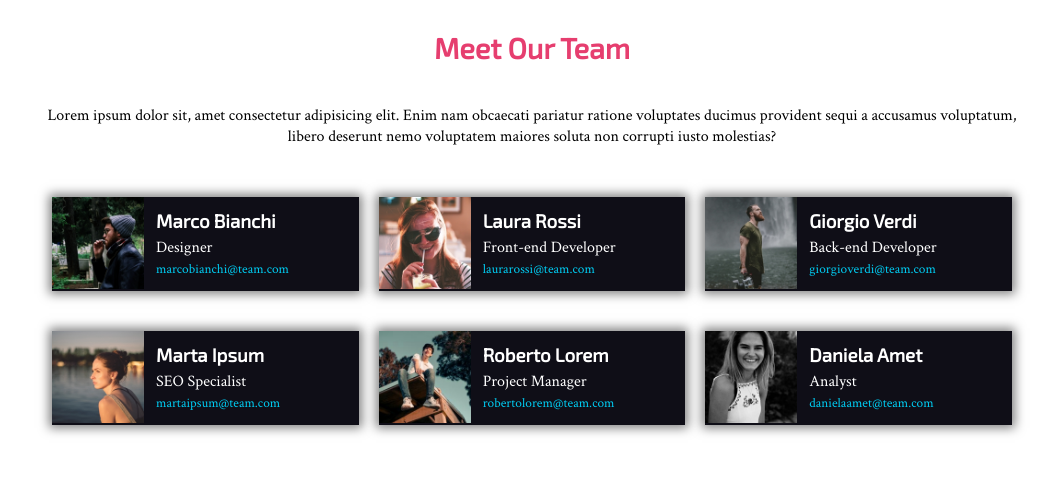
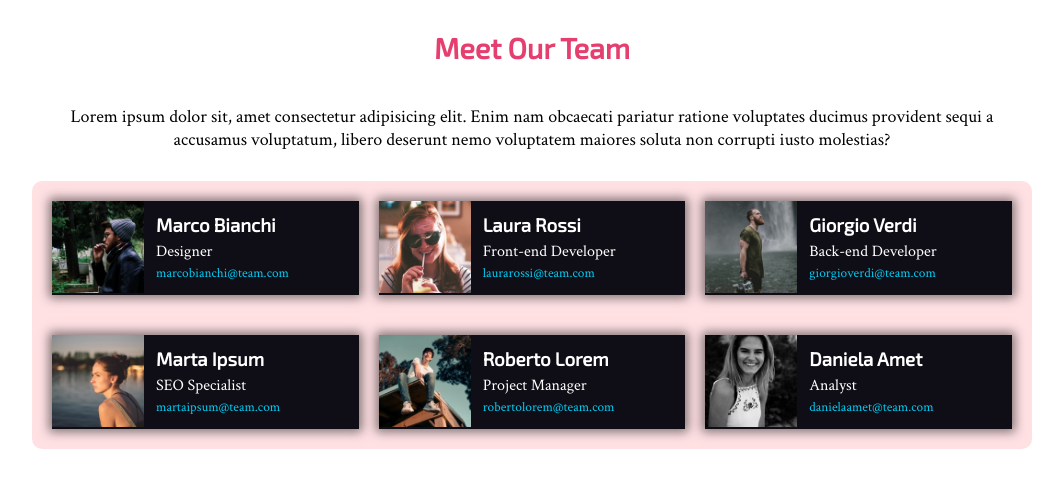
Before and after one commit to Vittoriocorradi/html-css-float-cards, a plain HTML site: page index.html in a window 1280 px wide. Shown: the whole page, without its empty margins (108-1171 px from the left). Drawn offline with Linux system fonts and the light colour scheme.

Commit message:
Selettori avanzati e sfondo

```diff
--- a/css/style.css
+++ b/css/style.css
@@ -44,21 +44,29 @@ main {
     padding-top: 30px;
 }
 
-.intestazione {
+section:first-of-type {
     text-align: center;
 }
 
-.titolo-intestazione {
+/* .titolo-intestazione { */
+h2:first-child {
     color: rgb(230,62,111);
     margin-bottom: 40px;
     font-size: 1.8em;
 }
 
+h2 + p {
+    font-size: 18px;
+}
+
 /* CONTAINER */
 
-.container {
+/* .container { */
+section > div {
     padding: 0 10px;
     margin: 30px auto;
+    background-color: #FA324825;
+    border-radius: 10px;
 }
 
 .cards {
@@ -92,7 +100,10 @@ h3 {
     margin-bottom: 5px;
 }
 
-a {
+/* Link Email */
+
+a:last-child {
+/* small a { */
     color: rgb(0,204,242);
     text-decoration: none;
 }
```
